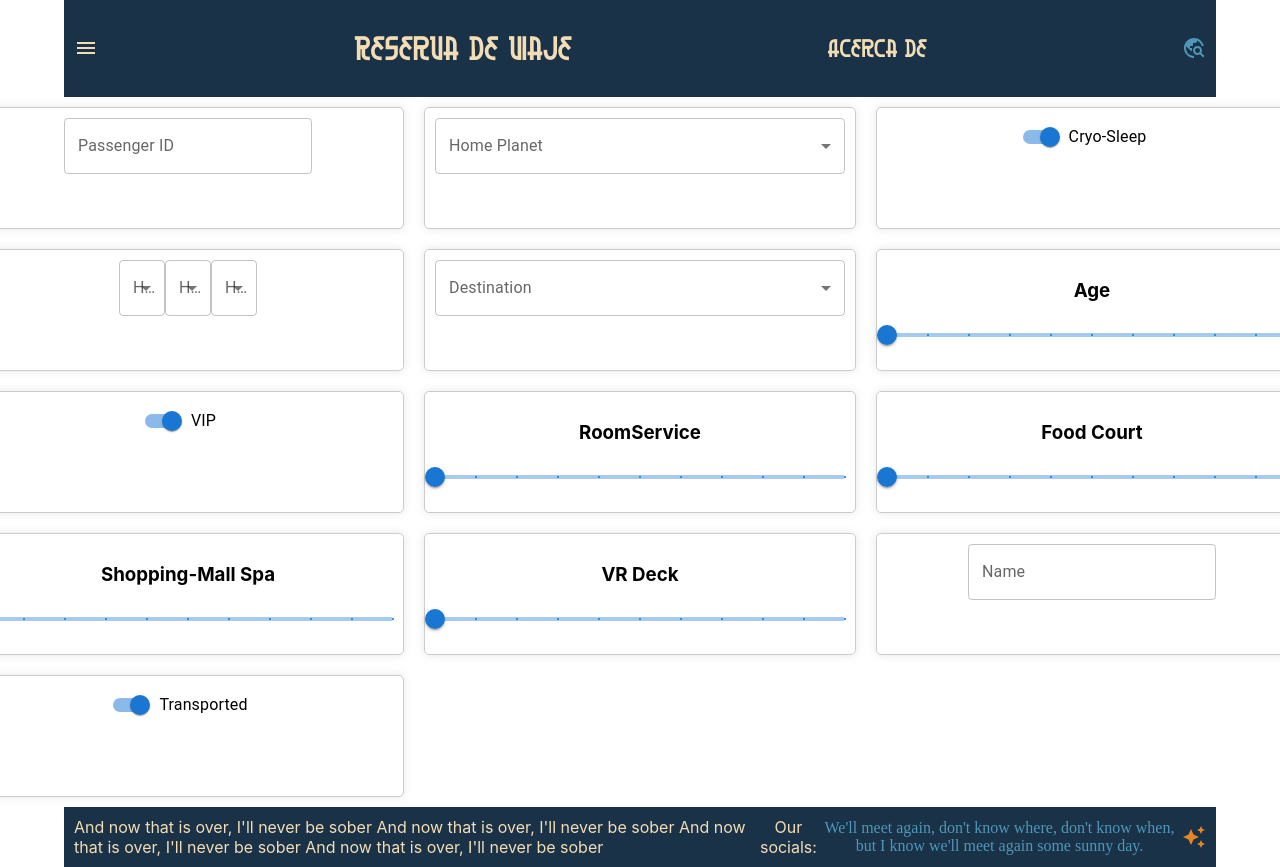
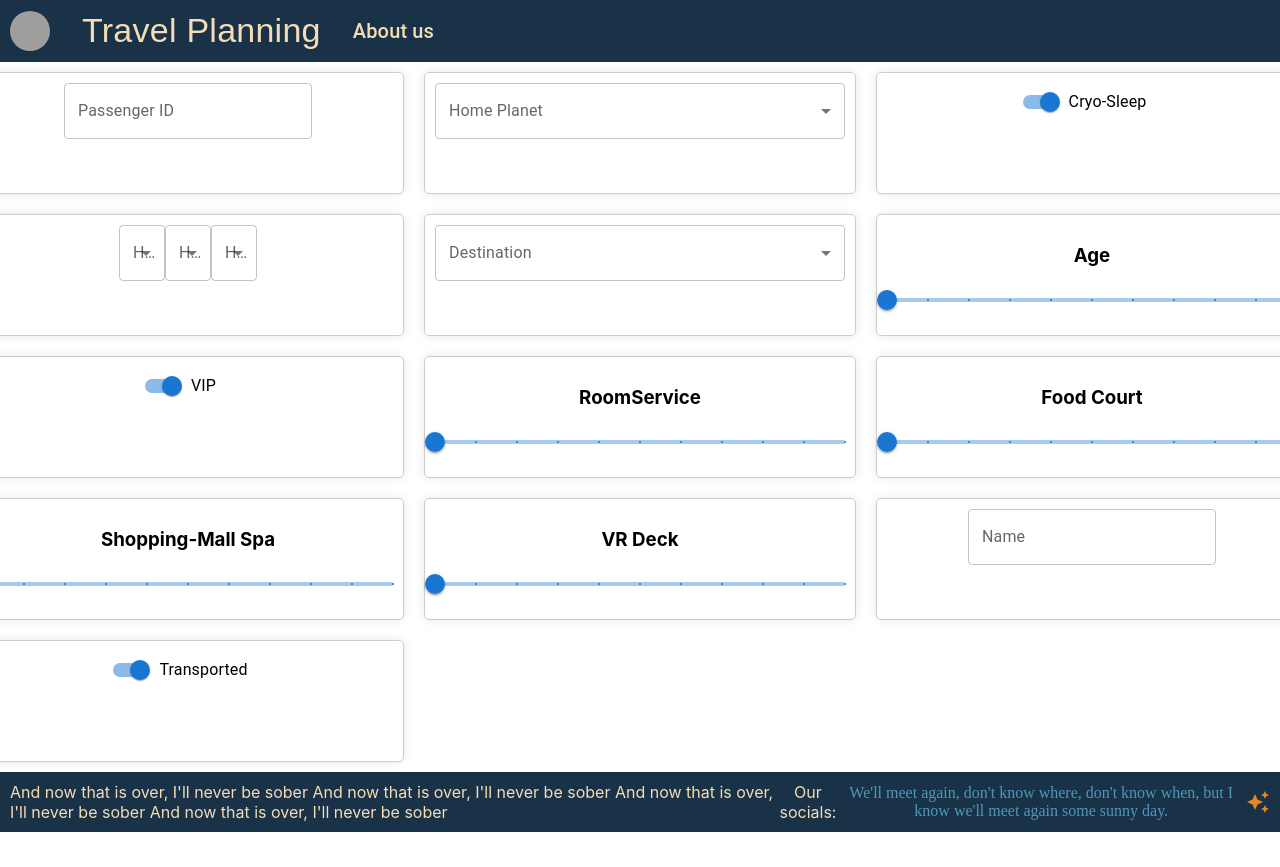
Before and after one commit to BionicDruid/Titanic-Romulus, a React (Create React App) app in the folder Front/romulusweb/: page / in a window 1280 px wide. Shown: the top 867 px of the page. After the commit the page ends 832 px from the top, so only its background shows below. Built offline with nearby package versions, Linux system fonts and the light colour scheme; grey boxes are pictures that could not be loaded.

Commit message:
Hice otra branch pa que no truene

```diff
--- a/Front/romulusweb/package.json
+++ b/Front/romulusweb/package.json
@@ -6,7 +6,7 @@
     "@emotion/react": "^11.13.3",
     "@emotion/styled": "^11.13.0",
     "@mui/icons-material": "^6.0.2",
-    "@mui/material": "^6.0.2",
+    "@mui/material": "^6.1.0",
     "@testing-library/jest-dom": "^5.17.0",
     "@testing-library/react": "^13.4.0",
     "@testing-library/user-event": "^13.5.0",
--- a/Front/romulusweb/src/App.js
+++ b/Front/romulusweb/src/App.js
@@ -7,11 +7,9 @@ import Footer from "./App/Pages/Footer";
 function App() {
   return (
     <div className="App">
-      <Container>
         <Header />
         <Formulario />
         <Footer />
-      </Container>
     </div>
   );
 }
--- a/Front/romulusweb/src/App/Pages/Header.jsx
+++ b/Front/romulusweb/src/App/Pages/Header.jsx
@@ -1,15 +1,113 @@
 import "../../Styles/header.css";
-import MenuIcon from '@mui/icons-material/Menu';
-import TravelExploreIcon from '@mui/icons-material/TravelExplore';
+import Box from "@mui/material/Box";
+import Avatar from "@mui/material/Avatar";
+import Menu from "@mui/material/Menu";
+import MenuItem from "@mui/material/MenuItem";
+import ListItemIcon from "@mui/material/ListItemIcon";
+import Divider from "@mui/material/Divider";
+import Typography from "@mui/material/Typography";
+import PersonAdd from "@mui/icons-material/PersonAdd";
+import Settings from "@mui/icons-material/Settings";
+import Logout from "@mui/icons-material/Logout";
+
+import { useState } from "react";
+
 export default function Header() {
+  const [burguer, setBurguer] = useState(false);
+  const handleOpen = () => {
+    setBurguer(true);
+  };
+  const handleClose = () => {
+    setBurguer(false);
+  };
+
   return (
     <div>
       <div className="header-box">
-        <MenuIcon />
-        <h1>Reserva de Viaje</h1>
-        <h2>Acerca de</h2>
-        <TravelExploreIcon className="space-icon" />
-        </div>
+        <Box
+          sx={{
+            display: "flex",
+            justifyContent: "space-between",
+            alignItems: "center",
+            textAlign: "center",
+            gap: 4,
+          }}
+        >
+          <Box sx={{ display: "flex", alignItems: "center", gap: 4 }}>
+            <Avatar
+              onClick={handleOpen}
+              alt="Gustavo"
+              src="/static/images/avatar/1.jpg"
+            />
+            <Typography variant="h4" sx={{ fontFamily: "sans-serif" }}>
+              Travel Planning
+            </Typography>
+          </Box>
+          <Typography variant="h6" sx={{ mr: 4 }}>
+            About us
+          </Typography>
+
+          <Menu
+            open={burguer}
+            id="account-menu"
+            onClose={handleClose}
+            onClick={handleClose}
+            slotProps={{
+              paper: {
+                elevation: 0,
+                sx: {
+                  overflow: "visible",
+                  filter: "drop-shadow(0px 2px 8px rgba(0,0,0,0.32))",
+                  mt: 1.5,
+                  "& .MuiAvatar-root": {
+                    width: 32,
+                    height: 32,
+                    ml: -0.5,
+                    mr: 1,
+                  },
+                  "&::before": {
+                    content: '""',
+                    display: "block",
+                    position: "absolute",
+                    top: 0,
+                    left: 10,
+                    width: 9,
+                    height: 9,
+                    bgcolor: "background.paper",
+                    transform: "translateY(-50%) rotate(45deg)",
+                    zIndex: 0,
+                  },
+                },
+              },
+            }}
+            transformOrigin={{ horizontal: "left", vertical: "top" }}
+            anchorOrigin={{ horizontal: "left", vertical: "top" }}
+          >
+            <MenuItem onClick={handleClose}>
+              <Avatar /> My account
+            </MenuItem>
+            <Divider />
+            <MenuItem onClick={handleClose}>
+              <ListItemIcon>
+                <PersonAdd fontSize="small" />
+              </ListItemIcon>
+              Buy another ticket
+            </MenuItem>
+            <MenuItem onClick={handleClose}>
+              <ListItemIcon>
+                <Settings fontSize="small" />
+              </ListItemIcon>
+              Settings
+            </MenuItem>
+            <MenuItem onClick={handleClose}>
+              <ListItemIcon>
+                <Logout fontSize="small" />
+              </ListItemIcon>
+              Logout
+            </MenuItem>
+          </Menu>
+        </Box>
+      </div>
     </div>
   );
 }
```
Also changed, not shown: 1 other file (tests, documents, lock files or other folders).
